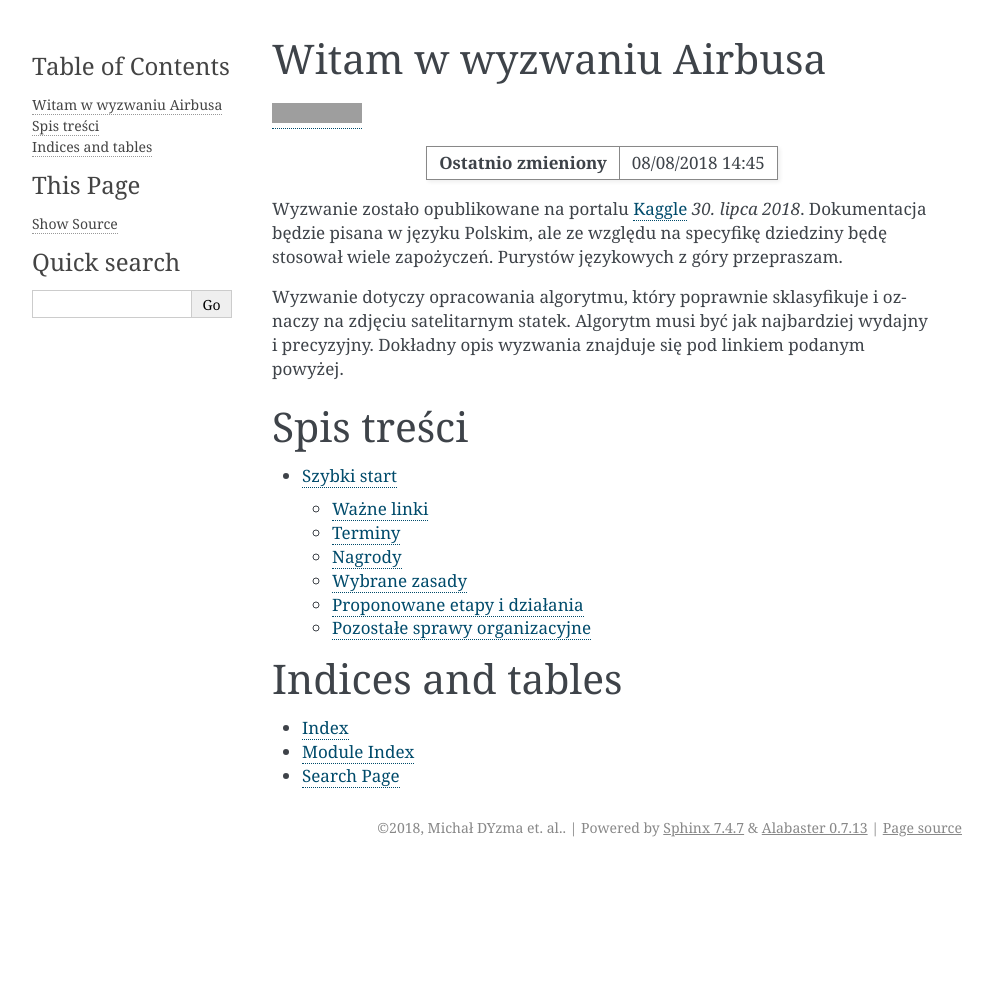
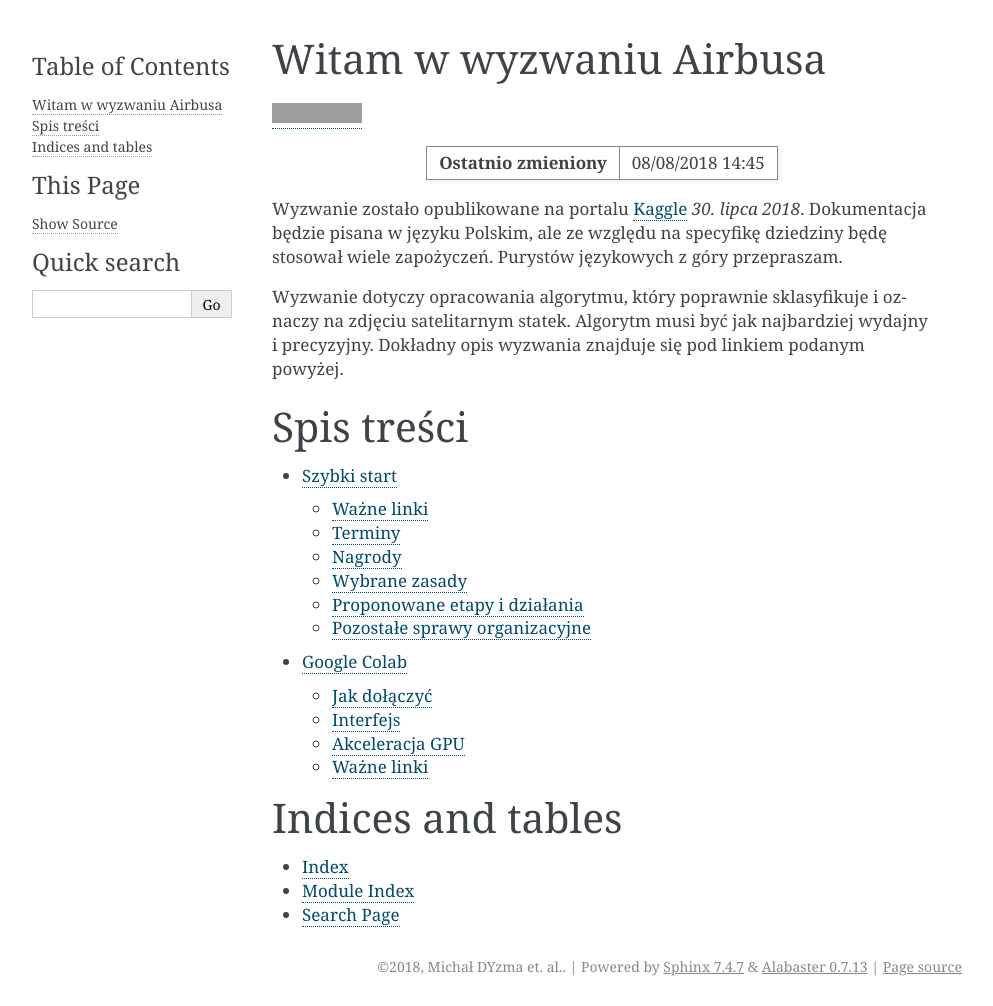
Before and after one commit to maciejsartys/airbus-ship-detection, a Sphinx documentation site: the page built from docs/source/index.rst, in a window 1280 px wide. Shown: the whole page, without its empty margins (148-1141 px from the left). Built offline with Sphinx 7.4.7, drawn with Linux system fonts in a browser that asks for light colours; before the commit the page ends 900 px from its top, so only the background shows below that; grey boxes are pictures that could not be loaded.

Commit message:
Added colab chapter stub

```diff
--- /dev/null
+++ b/docs/source/colab.rst
@@ -0,0 +1,32 @@
+.. colab:
+
+
+Google Colab
+============
+
+
+
+Jak dołączyć
+------------
+
+
+
+Interfejs
+--------
+
+
+
+Akceleracja GPU
+---------------
+
+
+
+Ważne linki
+-----------
+
+===============   ==========================================================
+Nazwa             URL
+---------------   ----------------------------------------------------------
+Colab Welcome     https://colab.research.google.com/notebooks/welcome.ipynb
+Colab GPU         https://colab.research.google.com/notebooks/gpu.ipynb
+===============   ==========================================================
--- a/docs/source/index.rst
+++ b/docs/source/index.rst
@@ -22,6 +22,7 @@
    :maxdepth: 2
 
    quickstart
+   colab
 
 
 
```
